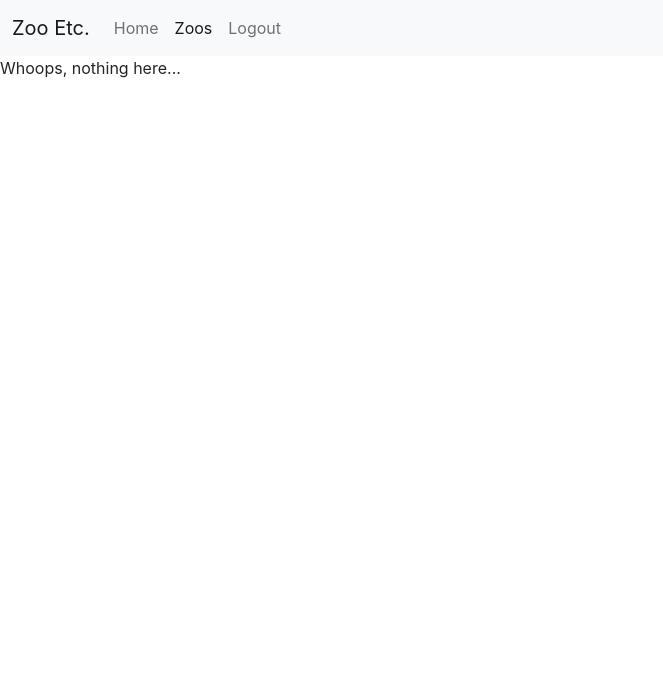
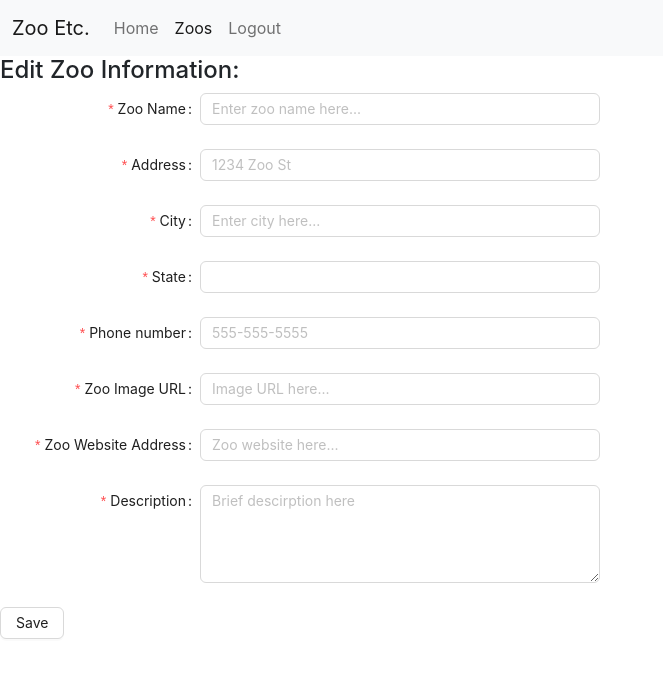
Before and after one commit to laurafurnivall/ZooEtc, a React (Create React App) app in the folder Client/zooetc/: page /Zoos/Update/1 in a window 1280 px wide. Shown: the top 678 px of the page, without its empty margins (0-663 px from the left). Built offline with nearby package versions, Linux system fonts and the light colour scheme; no server answers; sample sign-in values are in the browser's storage.

Commit message:
ZooEdit function, fields do not populate with info though. Will submit bug ticket

```diff
--- a/Client/zooetc/src/components/ApplicationViews.js
+++ b/Client/zooetc/src/components/ApplicationViews.js
@@ -6,6 +6,7 @@ import LandingPage from "./LandingPage";
 import ZooList from "./Zoos/ZooList";
 import ZooAdd from "./Zoos/ZooAdd";
 import ZooDetails from "./Zoos/ZooDetails";
+import ZooEdit from "./Zoos/ZooEdit";
 
 export default function ApplicationViews({ isLoggedIn, userProfile }) {
     return (
@@ -22,6 +23,7 @@ export default function ApplicationViews({ isLoggedIn, userProfile }) {
                         <Route index element={isLoggedIn? <ZooList userProfile={userProfile}/> : <Navigate to="/login" />}/>
                         <Route path="Add"element={<ZooAdd/>}/>
                         <Route path=":id" element={<ZooDetails/>} />
+                        <Route path="Update/:id" element={<ZooEdit />} />
                     </Route>
                     <Route path="*" element={<p>Whoops, nothing here...</p>} />
                     </Route>
--- a/Client/zooetc/src/components/Zoos/ZooEdit.js
+++ b/Client/zooetc/src/components/Zoos/ZooEdit.js
@@ -0,0 +1,59 @@
+import { useEffect, useState } from "react"
+import ZooForm from "./ZooForm"
+import { useNavigate, useParams } from "react-router-dom";
+import { editZoo, getZoo } from "../../modules/zooManager"
+
+export default function ZooEdit() {
+    const { id} = useParams();
+    const [zoo, updateZoo] = useState({
+        id: id,
+        zooName: "",
+        address: "",
+        city: "",
+        state: "",
+        phoneNumber: "",
+        zooImgUrl: "",
+        zooUrl: "",
+        description: ""
+    });
+    const navigate = useNavigate();
+
+    useEffect(() => {
+        getZoo(id).then(updateZoo);
+    }, [id]);
+
+    const handleInputChange = (event) => {
+        const value = event.target.value;
+        const key = event.target.id;
+
+        const zooCopy = { ...zoo }
+
+        zooCopy[key] = value;
+
+        updateZoo(zooCopy);
+    }
+
+    const handleSave = (event) => {
+        event.preventDefault();
+
+        editZoo(id, zoo)
+            .then(() => navigate("/Zoos"))
+    }
+
+    return <>
+        <h4>Edit Zoo Information:</h4>
+        <ZooForm
+            zooName={zoo.zooName}
+            address={zoo.address}
+            city={zoo.city}
+            state={zoo.state}
+            phoneNumber={zoo.phoneNumber}
+            zooImgUrl={zoo.zooImgUrl}
+            zooUrl={zoo.zooUrl}
+            description={zoo.description}
+            handleInputChange={handleInputChange}
+            handleSave={handleSave}
+            />
+
+    </>
+}
--- a/Client/zooetc/src/components/Zoos/ZooForm.js
+++ b/Client/zooetc/src/components/Zoos/ZooForm.js
@@ -1,19 +1,15 @@
 import {
-    AutoComplete,
     Button,
-    Cascader,
-    Checkbox,
-    Col,
     Form,
     Input,
-    InputNumber,
-    Row,
-    Select,
 } from 'antd';
 import TextArea from 'antd/es/input/TextArea';
 import React, { useState } from 'react';
 
-export default function ZooForm({ zooName, address, city, state, phoneNumber, zooImgUrl, zooUrl, description, handleInputChange, handleSave }) {
+export default function ZooForm({ zooName, address, city,
+    state, phoneNumber, zooImgUrl,
+    zooUrl, description, handleInputChange,
+    handleSave}) {
     const onFinish = (values) => {
         console.log('Success:', values);
     };
@@ -32,16 +28,13 @@ export default function ZooForm({ zooName, address, city, state, phoneNumber, zo
             style={{
                 maxWidth: 600,
             }}
-            initialValues={{
-                remember: true,
-            }}
         onFinish={onFinish}
         onFinishFailed={onFinishFailed}
         autoComplete="off"
         >
         <Form.Item
             label="Zoo Name"
-                name="ZooName"
+            name="zooName"
             rules={
                 [
                     {
@@ -52,34 +45,34 @@ export default function ZooForm({ zooName, address, city, state, phoneNumber, zo
             }
         >
             <Input
-                    placeholder='Enter zoo name here...'
-                    id="ZooName"
+                placeholder={'Enter zoo name here...'}
+                id="zooName"
                 value={zooName}
                 onChange={handleInputChange}
-                    name="ZooName"
+                name="zooName"
             />
         </Form.Item>
         <Form.Item
             label="Address"
-                name="Address"
+            name="address"
             rules={
                 [
                     {
                         required: true,
-                            message: 'Please an address!',
+                        message: 'Please enter an address!',
                     },
                 ]
             }
         >
             <Input placeholder='1234 Zoo St'
-                    id="Address"
+                id="address"
                 value={address}
                 onChange={handleInputChange}
-                    name="Address" />
+                name="address" />
         </Form.Item>
         <Form.Item
             label="City"
-                name="City"
+            name="city"
             rules={
                 [
                     {
@@ -90,14 +83,14 @@ export default function ZooForm({ zooName, address, city, state, phoneNumber, zo
             }
         >
             <Input placeholder='Enter city here...'
-                    id="City"
+                id="city"
                 value={city}
                 onChange={handleInputChange}
-                    name="City" />
+                name="city" />
         </Form.Item>
         <Form.Item
             label="State"
-                name="State"
+            name="state"
             rules={
                 [
                     {
@@ -107,15 +100,15 @@ export default function ZooForm({ zooName, address, city, state, phoneNumber, zo
                 ]
             }
         >
-                <Input placeholder='Enter state here...'
-                    id="State"
+            <Input
+                id="state"
                 value={state}
                 onChange={handleInputChange}
-                    name="State" />
+                name="state" />
         </Form.Item>
         <Form.Item
             label="Phone number"
-                name="PhoneNumber"
+            name="phoneNumber"
             rules={
                 [
                     {
@@ -126,14 +119,14 @@ export default function ZooForm({ zooName, address, city, state, phoneNumber, zo
             }
         >
             <Input placeholder='555-555-5555'
-                    id="PhoneNumber"
+                id="phoneNumber"
                 value={phoneNumber}
                 onChange={handleInputChange}
-                    name="PhoneNumber" />
+                name="phoneNumber" />
         </Form.Item>
         <Form.Item
             label="Zoo Image URL"
-                name="ZooImgUrl"
+            name="zooImgUrl"
             rules={
                 [
                     {
@@ -144,14 +137,14 @@ export default function ZooForm({ zooName, address, city, state, phoneNumber, zo
             }
         >
             <Input placeholder='Image URL here...'
-                    id="ZooImgUrl"
+                id="zooImgUrl"
                 value={zooImgUrl}
                 onChange={handleInputChange}
-                    name="ZooImgUrl" />
+                name="zooImgUrl" />
         </Form.Item>
         <Form.Item
             label="Zoo Website Address"
-                name="ZooUrl"
+            name="zooUrl"
             rules={
                 [
                     {
@@ -162,14 +155,14 @@ export default function ZooForm({ zooName, address, city, state, phoneNumber, zo
             }
         >
             <Input placeholder='Zoo website here...'
-                    id="ZooUrl"
+                id="zooUrl"
                 value={zooUrl}
                 onChange={handleInputChange}
-                    name="ZooUrl" />
+                name="zooUrl" />
         </Form.Item>
         <Form.Item
             label="Description"
-                name="Description"
+            name="description"
             rules={
                 [
                     {
@@ -182,15 +175,15 @@ export default function ZooForm({ zooName, address, city, state, phoneNumber, zo
             <TextArea
                 rows={4}
                 placeholder='Brief descirption here'
-                    id="Description"
+                id="description"
                 value={description}
                 onChange={handleInputChange}
-                    name="Description" />
+                name="description" />
         </Form.Item>
         <Form.Item>
             <Button onClick={handleSave}>Save</Button>
         </Form.Item>
 
-        </Form>
+    </Form >
     </>
 }
--- a/Client/zooetc/src/components/Zoos/ZooList.js
+++ b/Client/zooetc/src/components/Zoos/ZooList.js
@@ -56,7 +56,11 @@ export default function ZooList({ userProfile }) {
             />
             {userProfile && userProfile.isAdmin === true ? (
               <Space>
-                <EditOutlined style={{ fontSize: '16px' }} />
+                <EditOutlined
+                style={{ fontSize: '16px' }}
+                onClick={() => {
+                    navigate(`./Update/${z.id}`);
+                  }}/>
                 <DeleteOutlined style={{ fontSize: '16px' }} />
               </Space>
             ) : null}
--- a/Client/zooetc/src/modules/zooManager.js
+++ b/Client/zooetc/src/modules/zooManager.js
@@ -62,3 +62,26 @@ export const addZoo = (zoo) => {
         });
     });
 };
+
+export const editZoo = (id, zoo) => {
+    return getToken().then((token) => {
+        return fetch(`${zooUrl}/update/${id}`, {
+            method: "PUT",
+            headers: {
+                Authorization: `Bearer ${token}`,
+                "Content-Type": "application/json",
+            },
+            body: JSON.stringify(zoo)
+        }).then((res) => {
+            if (res.ok) {
+                return res.status === 204;
+            } else if (res.status === 401) {
+                throw new Error("Unauthorized");
+            } else {
+                throw new Error(
+                    "An unknown error occured while trying to edit the zoo."
+                );
+            }
+        })
+    })
+}
```
Also changed, not shown: 2 other files (tests, documents, lock files or other folders). Lines whose indentation alone changed are shown as unchanged.
